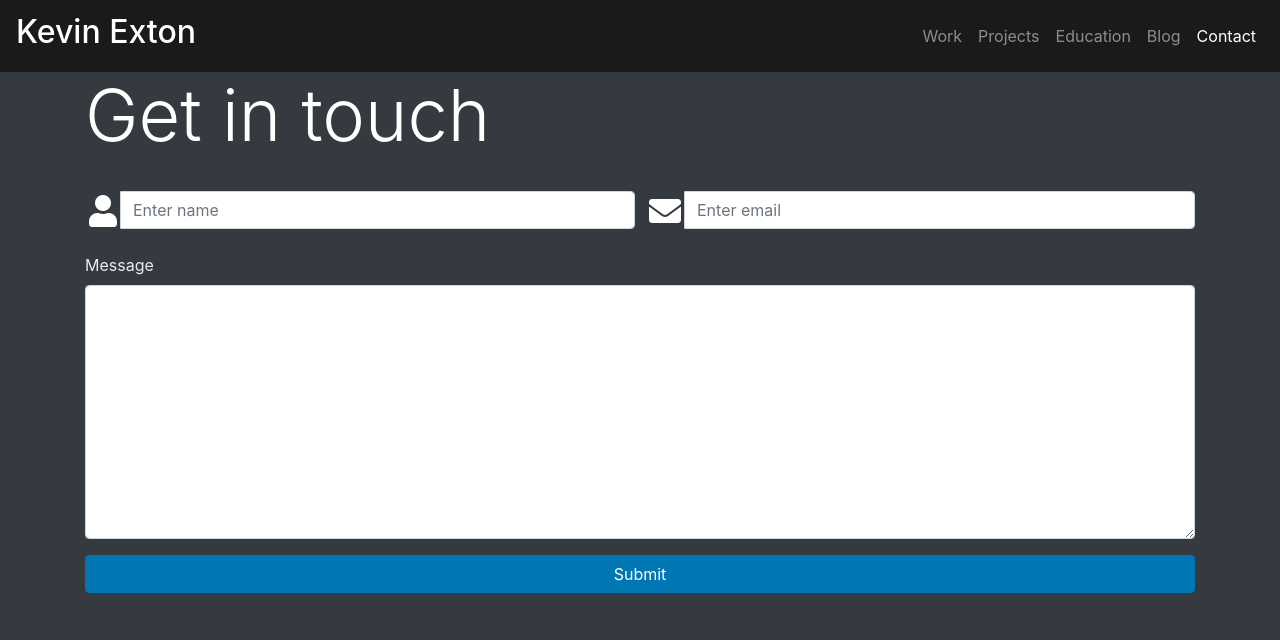
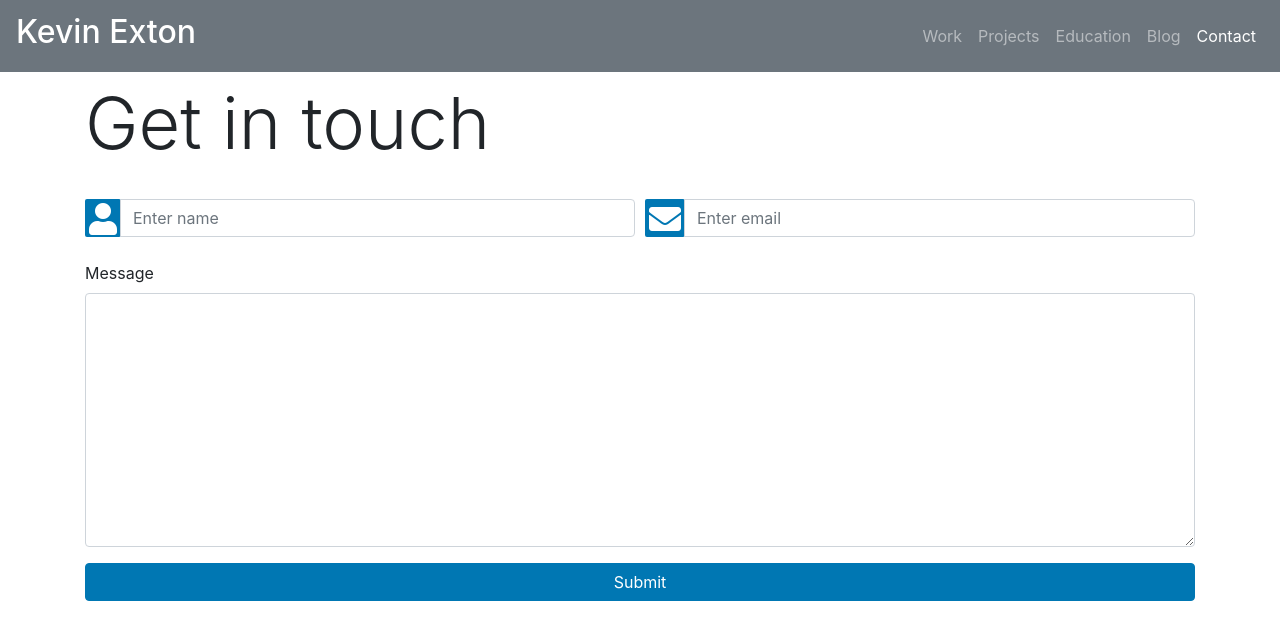
Before and after one commit to kcexn/kcexn.github.io.dev, a plain HTML site: page contact.html in a window 1280 px wide. Drawn offline with nearby package versions, Linux system fonts and the light colour scheme.

Commit message:
Updated the contact page as well

```diff
--- a/contact.html
+++ b/contact.html
@@ -14,9 +14,9 @@
     <link rel="stylesheet" href="./css/bootstrap.css" />
     <link rel="stylesheet" href="./css/style.css" />
   </head>
-  <body class="bg-dark">
+  <body>
     <nav
-      class="navbar navbar-expand-md navbar-dark bg-dark-blue sticky-top"
+      class="navbar navbar-expand-md navbar-dark bg-secondary sticky-top"
       id="contact-nav"
     >
       <a href="#" class="navbar-brand"><h2>Kevin Exton</h2></a>
@@ -47,16 +47,16 @@
       </div>
     </nav>
 
-    <div class="container-fluid bg-dark" id="contact-body">
+    <div class="container-fluid" id="contact-body">
       <div class="container">
         <div class="row">
           <div class="col">
-            <h3 class="display-3 text-white">Get in touch</h3>
+            <h3 class="display-3 pt-2">Get in touch</h3>
           </div>
         </div>
         <div class="row">
           <div class="col">
-            <div class="pt-3 bg-dark spacer"></div>
+            <div class="pt-3 spacer"></div>
             <form
               action="https://formspree.io/kcexton01@gmail.com"
               method="POST"
@@ -66,8 +66,8 @@
                 <div class="col-md-6 col-sm-12 mb-3">
                   <div class="input-group">
                     <div
-                      class="input-group-prepend px-1 pt-1 bg-dark"
-                      style="border-radius: 3px;"
+                      class="input-group-prepend px-1 pt-1 bg-primary"
+                      style="border-radius: 2px;"
                     >
                       <span class="fas fa-user fa-2x text-white"></span>
                     </div>
@@ -82,8 +82,8 @@
                 <div class="col-md-6 col-sm-12 mb-3">
                   <div class="input-group">
                     <div
-                      class="input-group-prepend px-1 pt-1 bg-dark"
-                      style="border-radius: 3px;"
+                      class="input-group-prepend px-1 pt-1 bg-primary"
+                      style="border-radius: 2px;"
                     >
                       <span class="fas fa-envelope fa-2x text-white"></span>
                     </div>
@@ -99,7 +99,7 @@
               <div class="form-row">
                 <div class="col">
                   <div class="form-group mt-2">
-                    <label for="message" class="text-light">Message</label>
+                    <label for="message">Message</label>
                     <textarea
                       name="message"
                       id="message-area"
```
